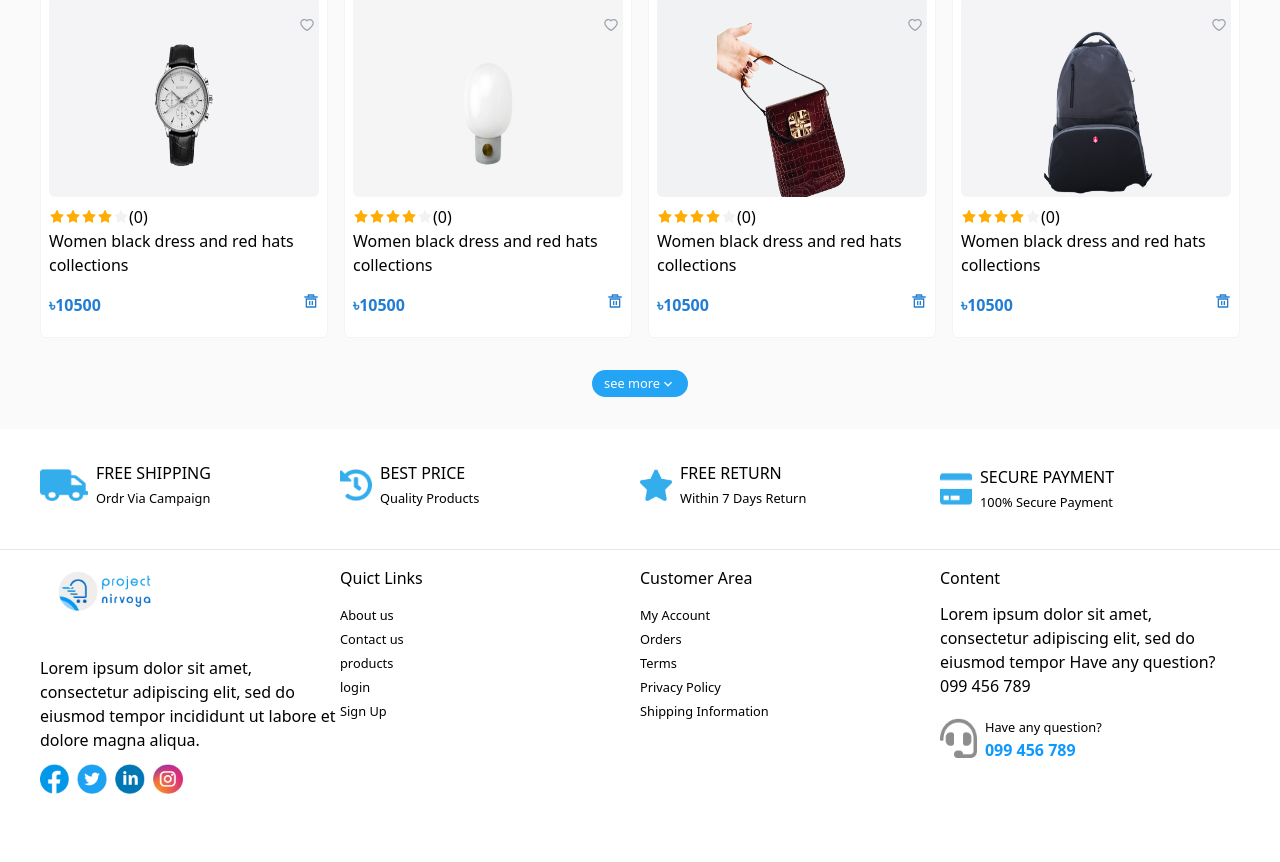
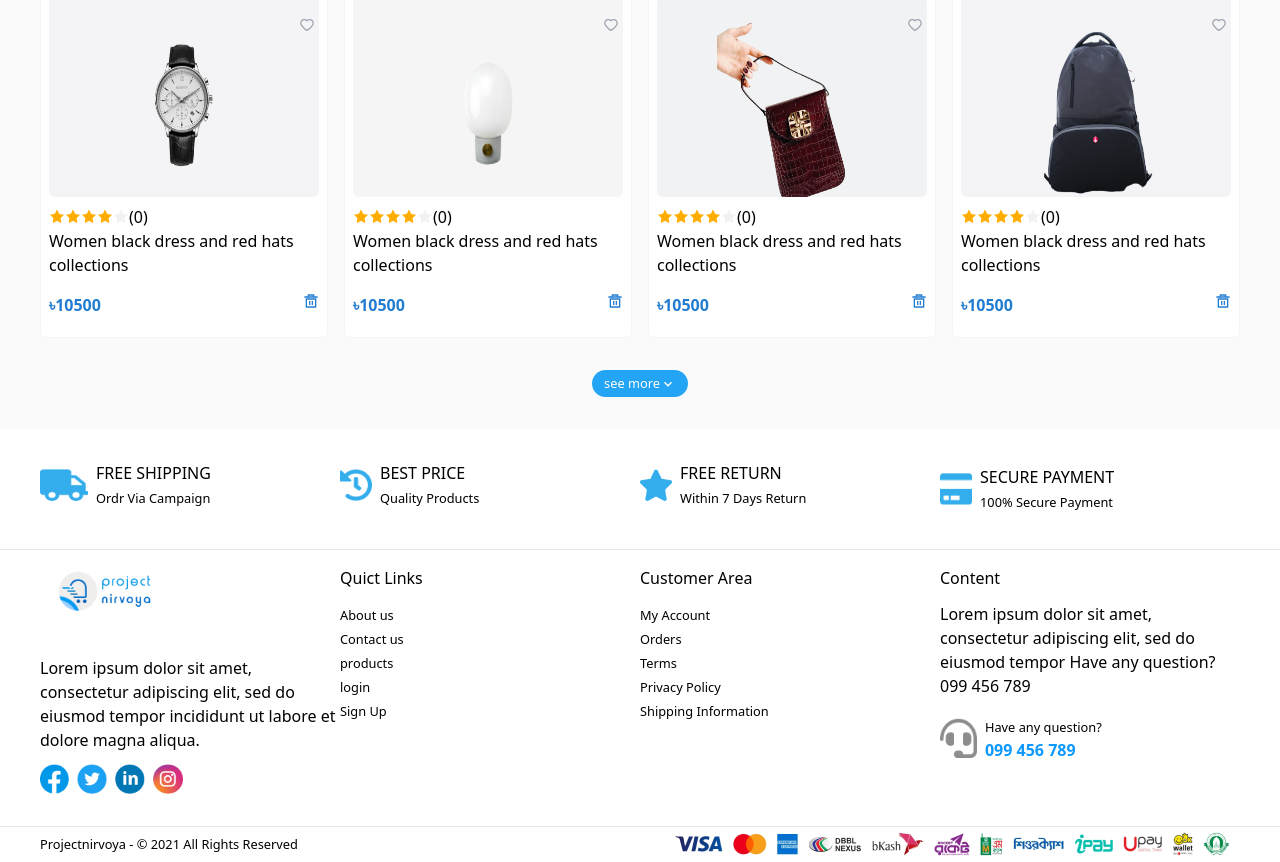
Before and after one commit to mousumiaktar/oikko-dotcom-bd, a React (Create React App) app: page / in a window 1280 px wide. Shown: the part 2486-3348 px from the top of the page. Before the commit the page ends 3280 px from the top, so only its background shows below. Built offline with nearby package versions, Linux system fonts and the light colour scheme.

Commit message:
footer section three added

```diff
--- a/src/components/share/footer/Footer.js
+++ b/src/components/share/footer/Footer.js
@@ -1,5 +1,6 @@
 import React from 'react';
 import SectionOne from './SectionOne';
+import SectionThree from './SectionThree';
 import SectionTwo from './SectionTwo';
 
 const Footer = () => {
@@ -7,6 +8,7 @@ const Footer = () => {
         <div>
           <SectionOne />
           <SectionTwo />
+          <SectionThree />
         </div>
     );
 };
--- /dev/null
+++ b/src/components/share/footer/SectionThree.js
@@ -0,0 +1,16 @@
+import React from 'react';
+import Container from '../../pages/Container';
+import payment from "../../../images/footerimg/image 1.png"
+
+const SectionThree = () => {
+    return (
+        <Container>
+            <div className='lg:flex md:flex items-center justify-between mt-[-8]'>
+                <small>Projectnirvoya -   © 2021 All Rights Reserved</small>
+                <img src={payment} alt="" />
+            </div>
+        </Container>
+    );
+};
+
+export default SectionThree;
--- a/src/components/share/footer/SectionTwo.js
+++ b/src/components/share/footer/SectionTwo.js
@@ -9,6 +9,7 @@ import Container from '../../pages/Container';
 
 const SectionTwo = () => {
     return (
+        <>
             <Container>
                 <div className='grid lg:grid-cols-4 md:grid-cols-2 mt-4'>
                     <div>
@@ -57,6 +58,8 @@ const SectionTwo = () => {
                     </div>
                 </div>
             </Container>
+            <hr  className='mt-8'/>
+        </>
     );
 };
 
```
Lines whose indentation alone changed are shown as unchanged.
